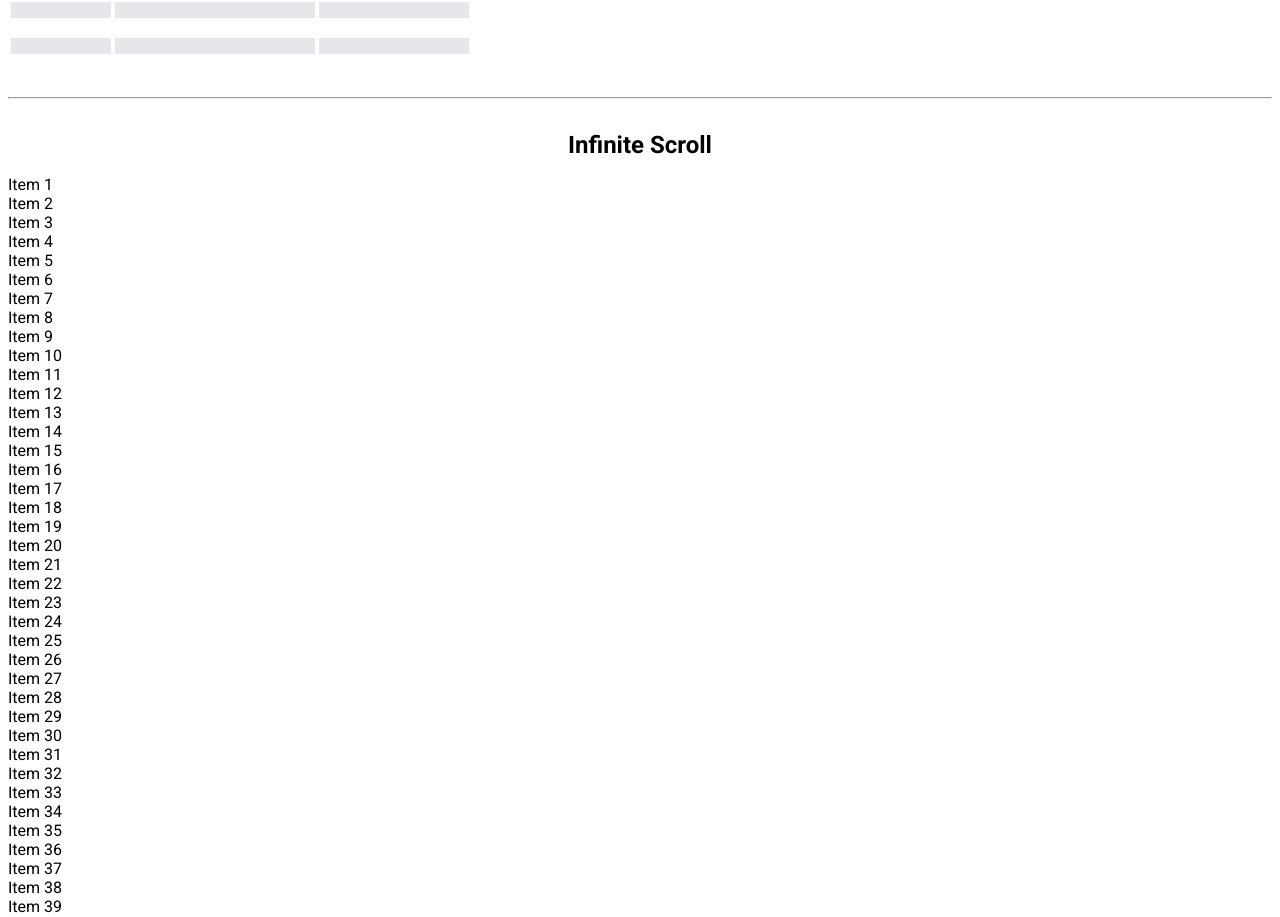
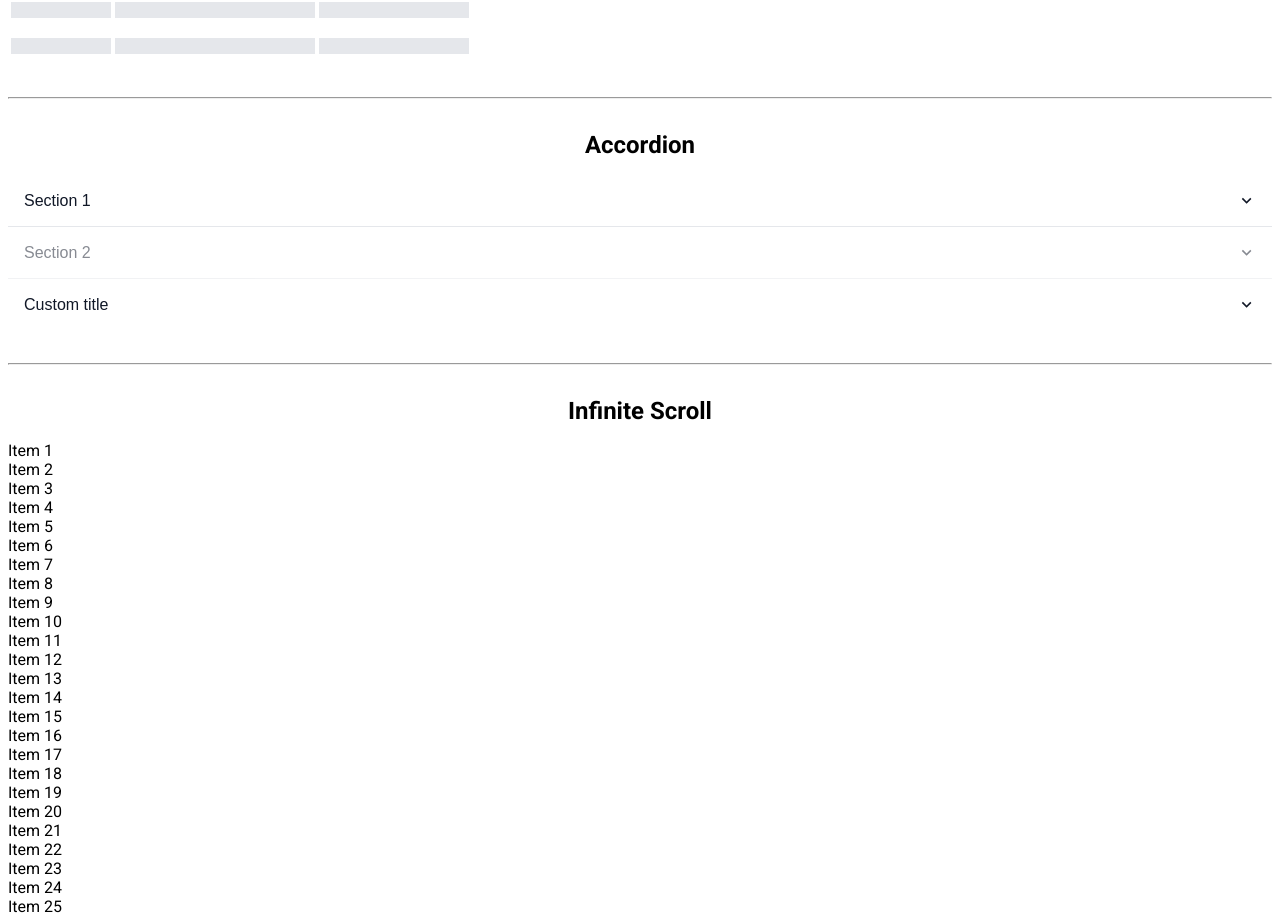
Before and after one commit to edgarimai/vue-smart-ui, a Vue app: page / in a window 1280 px wide. Shown: the part 1854-2771 px from the top of the page. Built offline with nearby package versions, Linux system fonts and the light colour scheme.

Commit message:
feat(accordion): implement BaseAccordion and BaseAccordionItem components with multiple variants and interactive behavior

```diff
--- a/src/App.vue
+++ b/src/App.vue
@@ -7,6 +7,8 @@ import {
   BaseDropdown,
   BaseSkeleton,
   BaseInfiniteScroll,
+  BaseAccordion,
+  BaseAccordionItem,
 } from './components'
 import { useToast } from '@/composables/toast'
 
@@ -26,6 +28,10 @@ const pageState = reactive({
     message: 'This is a toast message',
   },
   dropdown: {
+    show: false,
+    variant: 'default',
+  },
+  accordion: {
     show: false,
     variant: 'default',
   },
@@ -376,6 +382,25 @@ const loadMore = async () => {
 
     <hr />
 
+    <div class="accordion-container">
+      <h2>Accordion</h2>
+      <BaseAccordion multiple variant="bordered">
+        <BaseAccordionItem title="Section 1">
+          <p>Section 1 content</p>
+        </BaseAccordionItem>
+
+        <BaseAccordionItem title="Section 2" disabled> Section 2 content </BaseAccordionItem>
+
+        <BaseAccordionItem title="Section 3">
+          <template #title>
+            <span class="custom-title">Custom title</span>
+          </template>
+          Section 3 content
+        </BaseAccordionItem>
+      </BaseAccordion>
+    </div>
+
+    <hr />
     <div class="infinite-scroll-container">
       <h2>Infinite Scroll</h2>
       <BaseInfiniteScroll
--- a/src/assets/base.scss
+++ b/src/assets/base.scss
@@ -71,6 +71,12 @@
   --skeleton-text-height: 1rem;
   --skeleton-rounded-radius: 0.375rem;
   --skeleton-shine: rgba(255, 255, 255, 0.3);
+
+  // Accordions variables
+  --accordion-border-color: #e5e7eb;
+  --accordion-header-color: #111827;
+  --accordion-hover-bg: #f9fafb;
+  --accordion-focus-ring: #3b82f6;
 }
 
 body {
--- /dev/null
+++ b/src/components/BaseAccordion.vue
@@ -0,0 +1,75 @@
+<script setup>
+import { provide, ref } from 'vue'
+
+const props = defineProps({
+  multiple: {
+    type: Boolean,
+    default: false,
+  },
+  variant: {
+    type: String,
+    default: 'default',
+    validator: (value) => ['default', 'bordered', 'minimal'].includes(value),
+  },
+})
+
+const activeItems = ref([])
+
+const toggleItem = (id) => {
+  if (props.multiple) {
+    const index = activeItems.value.indexOf(id)
+    if (index === -1) {
+      activeItems.value.push(id)
+    } else {
+      activeItems.value.splice(index, 1)
+    }
+  } else {
+    activeItems.value = activeItems.value.includes(id) ? [] : [id]
+  }
+}
+
+// Provide for items
+provide('accordion', {
+  activeItems,
+  toggleItem,
+  variant: props.variant,
+})
+</script>
+
+<template>
+  <div class="base-accordion" :class="`base-accordion--${variant}`">
+    <slot />
+  </div>
+</template>
+
+<style lang="scss">
+.base-accordion {
+  width: 100%;
+
+  &--default {
+    border: 1px solid var(--accordion-border-color, #e5e7eb);
+    border-radius: 0.5rem;
+    overflow: hidden;
+  }
+
+  &--bordered {
+    .base-accordion-item {
+      border-bottom: 1px solid var(--accordion-border-color, #e5e7eb);
+
+      &:last-child {
+        border-bottom: none;
+      }
+    }
+  }
+
+  &--minimal {
+    .base-accordion-item {
+      margin-bottom: 0.5rem;
+
+      &:last-child {
+        margin-bottom: 0;
+      }
+    }
+  }
+}
+</style>
--- /dev/null
+++ b/src/components/BaseAccordionItem.vue
@@ -0,0 +1,154 @@
+<script setup>
+import { inject, ref, computed, onMounted, onUnmounted, watch } from 'vue'
+
+const props = defineProps({
+  title: {
+    type: String,
+    required: true,
+  },
+  icon: {
+    type: String,
+    default: null,
+  },
+  disabled: {
+    type: Boolean,
+    default: false,
+  },
+})
+
+const accordion = inject('accordion')
+const id = ref(Symbol())
+const contentHeight = ref('0px')
+const contentRef = ref(null)
+
+const isActive = computed(() => accordion.activeItems.value.includes(id.value))
+const variant = computed(() => accordion.variant)
+
+const toggle = () => {
+  if (!props.disabled) {
+    accordion.toggleItem(id.value)
+  }
+}
+
+const updateHeight = () => {
+  if (contentRef.value) {
+    contentHeight.value = isActive.value ? `${contentRef.value.scrollHeight}px` : '0px'
+  }
+}
+
+// Update height when the content changes
+const observer = new ResizeObserver(updateHeight)
+
+onMounted(() => {
+  if (contentRef.value) {
+    observer.observe(contentRef.value)
+    updateHeight()
+  }
+})
+
+onUnmounted(() => {
+  observer.disconnect()
+})
+
+// Update height when the active state changes
+watch(isActive, updateHeight)
+</script>
+
+<template>
+  <div
+    class="base-accordion-item"
+    :class="[
+      `base-accordion-item--${variant}`,
+      {
+        'base-accordion-item--active': isActive,
+        'base-accordion-item--disabled': disabled,
+      },
+    ]"
+  >
+    <button
+      class="base-accordion-item__header"
+      @click="toggle"
+      :disabled="disabled"
+      :aria-expanded="isActive"
+    >
+      <slot name="icon" v-if="$slots.icon">
+        <i v-if="icon" :class="icon"></i>
+      </slot>
+
+      <slot name="title">
+        {{ title }}
+      </slot>
+
+      <slot name="chevron">
+        <svg class="base-accordion-item__chevron" viewBox="0 0 24 24" width="1.2em" height="1.2em">
+          <path fill="currentColor" d="M7.41 8.59L12 13.17l4.59-4.58L18 10l-6 6-6-6 1.41-1.41z" />
+        </svg>
+      </slot>
+    </button>
+
+    <div class="base-accordion-item__content" ref="contentRef" :style="{ height: contentHeight }">
+      <div class="base-accordion-item__body">
+        <slot />
+      </div>
+    </div>
+  </div>
+</template>
+
+<style lang="scss">
+.base-accordion-item {
+  &__header {
+    width: 100%;
+    display: flex;
+    align-items: center;
+    gap: 0.75rem;
+    padding: 1rem;
+    background: none;
+    border: none;
+    cursor: pointer;
+    text-align: left;
+    font-size: 1rem;
+    font-weight: 500;
+    color: var(--accordion-header-color, #111827);
+
+    &:hover {
+      background-color: var(--accordion-hover-bg, #f9fafb);
+    }
+
+    &:focus {
+      outline: 2px solid var(--accordion-focus-ring, #3b82f6);
+      outline-offset: -2px;
+    }
+  }
+
+  &__chevron {
+    margin-left: auto;
+    transition: transform 0.2s;
+  }
+
+  &__content {
+    overflow: hidden;
+    transition: height 0.2s ease-in-out;
+  }
+
+  &__body {
+    padding: 0 1rem 1rem;
+  }
+
+  // Active state
+  &--active {
+    .base-accordion-item__chevron {
+      transform: rotate(180deg);
+    }
+  }
+
+  // Disabled state
+  &--disabled {
+    opacity: 0.5;
+    cursor: not-allowed;
+
+    .base-accordion-item__header {
+      cursor: not-allowed;
+    }
+  }
+}
+</style>
--- a/src/components/index.js
+++ b/src/components/index.js
@@ -5,3 +5,5 @@ export { default as ToastsContainer } from './ToastsContainer.vue'
 export { default as BaseDropdown } from './BaseDropdown.vue'
 export { default as BaseSkeleton } from './BaseSkeleton.vue'
 export { default as BaseInfiniteScroll } from './BaseInfiniteScroll.vue'
+export { default as BaseAccordion } from './BaseAccordion.vue'
+export { default as BaseAccordionItem } from './BaseAccordionItem.vue'
```
